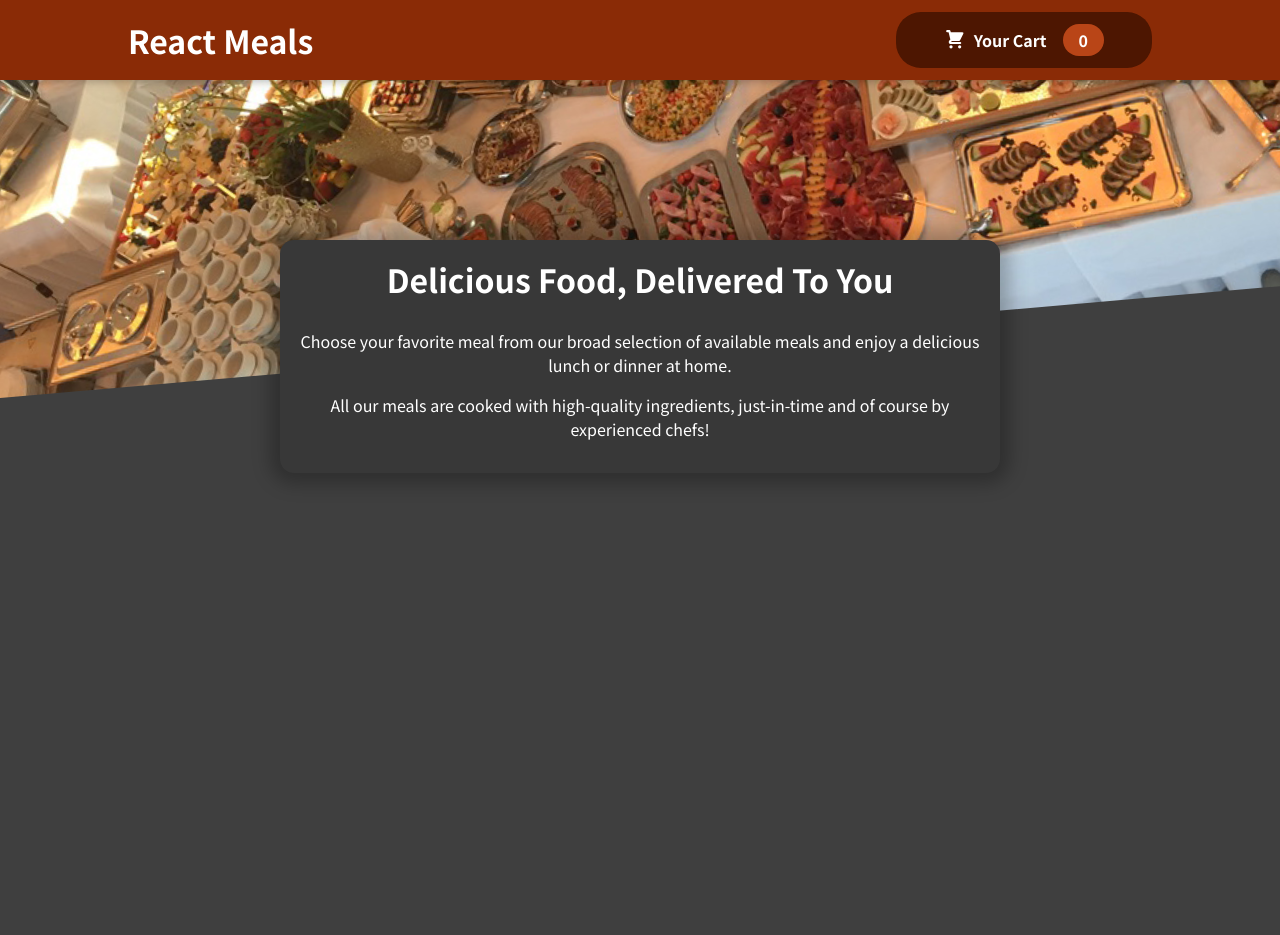
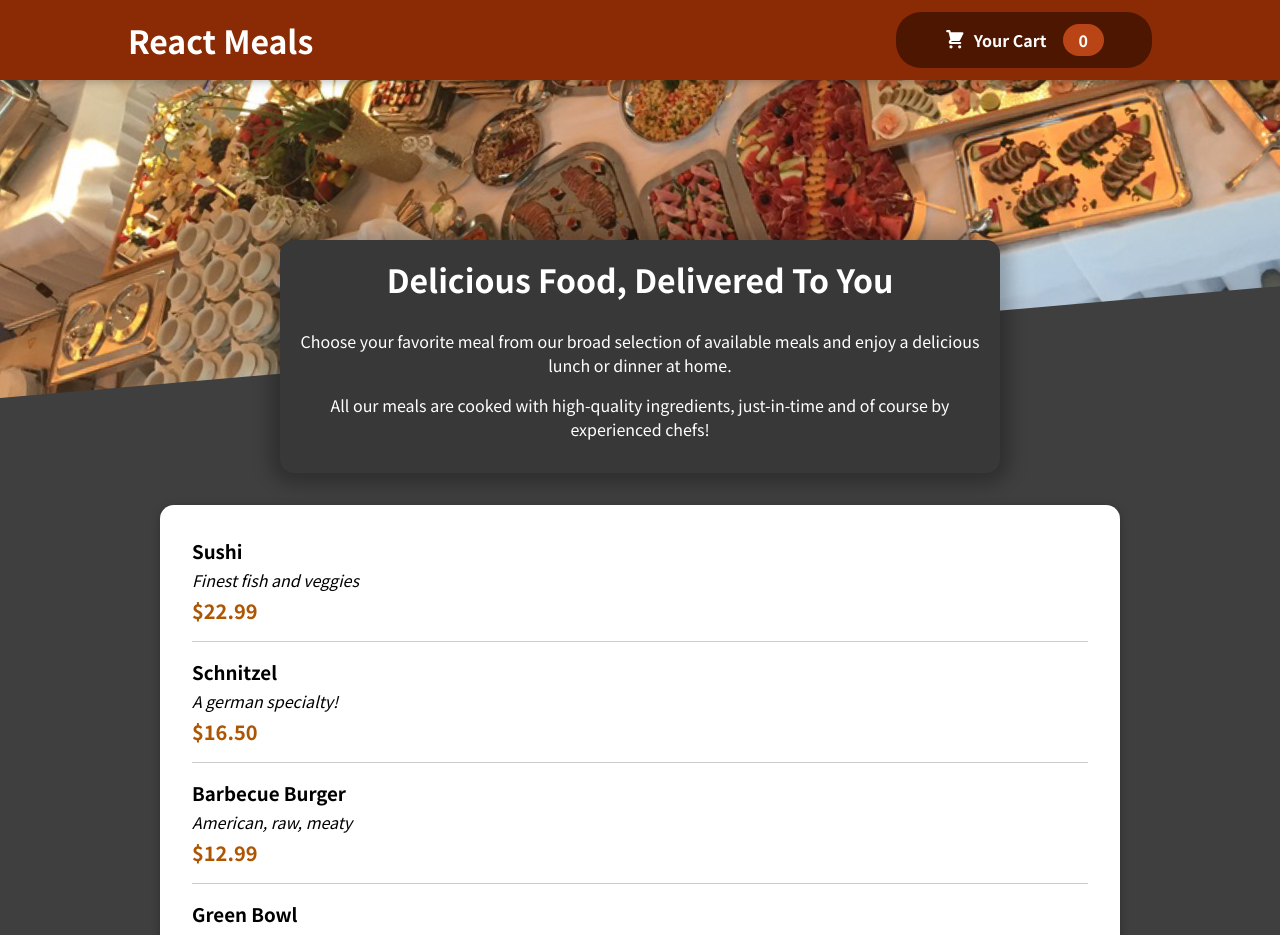
Before and after one commit to vishnu-mukati/Restaurant-application, a React (Create React App) app: page / in a window 1280 px wide. Shown: the top 935 px of the page. Before the commit the page ends 800 px from the top, so only its background shows below. Built offline with nearby package versions, Linux system fonts and the light colour scheme.

Commit message:
adding a list of items to the ui

```diff
--- a/src/components/Meals/AvailableMeals.js
+++ b/src/components/Meals/AvailableMeals.js
@@ -1,5 +1,6 @@
 import classes from "./AvailableMeals.module.css";
-
+import Meallitem from "./Meallitem/Meallitem";
+import Card from "../UI/Card";
 const DUMMAY_MEALS = [
     {
         id: 'm1',
@@ -28,11 +29,13 @@ const DUMMAY_MEALS = [
 ];
 
 const AvailableMeals = () => {
-    const MealList = DUMMAY_MEALS.map((item) =><li>{item.name}</li>)
+    const MealList = DUMMAY_MEALS.map((item) => <Meallitem key={item.id} name ={item.name} description={item.description} price={item.price}/>)
     return (
-        <ul className={classes.meals}>
-          {MealList}
-        </ul>
+        <section className={classes.meals}>
+            <Card>
+                <ul>{MealList}</ul>
+            </Card>
+        </section>
     );
 }
 
--- /dev/null
+++ b/src/components/Meals/Meallitem/Meallitem.js
@@ -0,0 +1,18 @@
+import classes from "./Meallitem.module.css";
+
+const Meallitem = (props) => {
+    const price = `$${props.price.toFixed(2)}`;
+
+    return (
+        <li className={classes.meal}>
+            <div>
+                <h3>{props.name}</h3>
+                <div className={classes.description}>{props.description}</div>
+                <div className={classes.price}>{price}</div>
+            </div>
+
+        </li>
+    );
+}
+
+export default Meallitem;
--- /dev/null
+++ b/src/components/Meals/Meallitem/Meallitem.module.css
@@ -0,0 +1,22 @@
+.meal {
+    display: flex;
+    justify-content: space-between;
+    margin: 1rem;
+    padding-bottom: 1rem;
+    border-bottom: 1px solid #ccc;
+  }
+
+  .meal h3 {
+    margin: 0 0 0.25rem 0;
+  }
+
+  .description {
+    font-style: italic;
+  }
+
+  .price {
+    margin-top: 0.25rem;
+    font-weight: bold;
+    color: #ad5502;
+    font-size: 1.25rem;
+  }
--- a/src/components/Meals/MealsSummary.js
+++ b/src/components/Meals/MealsSummary.js
@@ -1,7 +1,10 @@
+import { Fragment } from 'react';
 import classes from './MealsSummary.module.css';
+import AvailableMeals from './AvailableMeals';
 
 const MealsSummary = () => {
   return (
+    <Fragment>
       <section className={classes.summary}>
         <h2>Delicious Food, Delivered To You</h2>
         <p>
@@ -13,6 +16,8 @@ const MealsSummary = () => {
           of course by experienced chefs!
         </p>
       </section>
+      <AvailableMeals/>
+    </Fragment>
   );
 };
 
--- /dev/null
+++ b/src/components/UI/Card.js
@@ -0,0 +1,7 @@
+import classes from "./Card.module.css";
+
+const Card = (props) =>{
+    return <div className={classes.card}>{props.children}</div>
+}
+
+export default Card;
--- /dev/null
+++ b/src/components/UI/Card.module.css
@@ -0,0 +1,6 @@
+.card {
+    padding: 1rem;
+    box-shadow: 0 2px 8px rgba(0, 0, 0, 0.25);
+    border-radius: 14px;
+    background-color: white;
+  }
```
Lines whose indentation alone changed are shown as unchanged.
